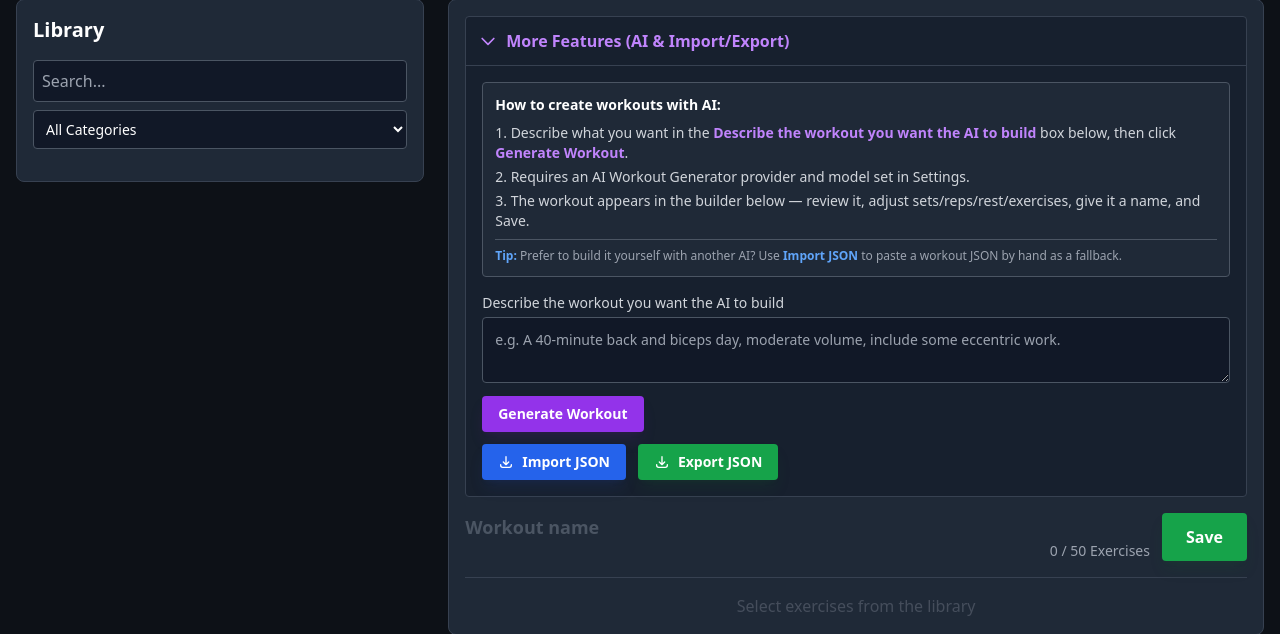
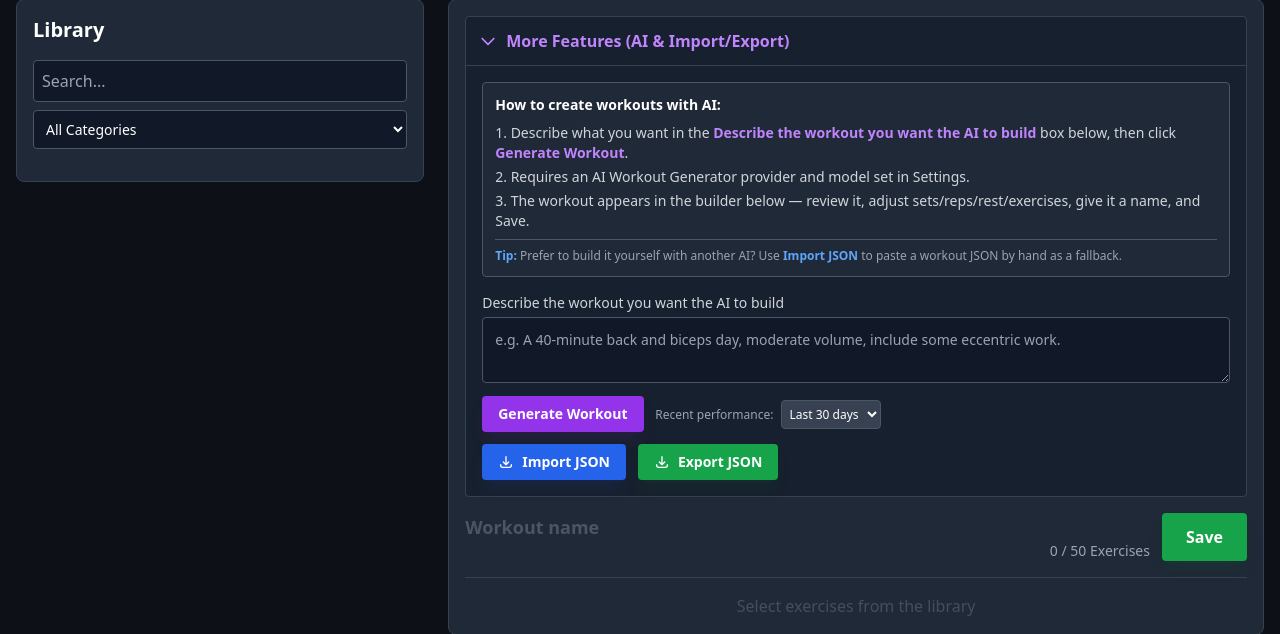
Before and after one commit to labatt/speediance-smartgym-workout-manager, a Flask app: template templates/create.html in a window 1280 px wide, after a click on "More Features (AI & Import/Export)". Shown: the part 103-737 px from the top of the page. Run offline with Flask 3, Linux system fonts and the light colour scheme; the template is opened without the code that fills it, so the values that code supplies are empty; some libraries are stand-ins or nearby versions.

Commit message:
create: recent-performance window control on Generate Workout

```diff
--- a/templates/create.html
+++ b/templates/create.html
@@ -76,6 +76,14 @@
                             class="mt-2 bg-purple-600 hover:bg-purple-700 text-white px-4 py-2 rounded font-bold transition shadow-lg shadow-purple-900/20">
                             Generate Workout
                         </button>
+                        <label class="text-xs text-gray-400 ml-2">Recent performance:
+                            <select id="wg-recent-days" class="ml-1 p-1 bg-gray-700 rounded text-white border border-gray-600 text-xs">
+                                <option value="30" selected>Last 30 days</option>
+                                <option value="14">Last 14 days</option>
+                                <option value="7">Last 7 days</option>
+                                <option value="0">Off</option>
+                            </select>
+                        </label>
                         <span id="wg-generate-msg" class="text-sm text-gray-400 ml-2"></span>
                     </div>
 
@@ -1027,9 +1035,10 @@
         if (!request) { msg.textContent = 'Describe the workout first.'; return; }
         btn.disabled = true; msg.textContent = 'Generating… this can take a moment.';
         try {
+            const recentDays = parseInt(document.getElementById('wg-recent-days').value, 10) || 0;
             const r = await fetch('/api/workout/generate', {
                 method: 'POST', headers: {'Content-Type': 'application/json'},
-                body: JSON.stringify({ request })
+                body: JSON.stringify({ request, recent_days: recentDays })
             });
             const d = await r.json();
             if (d.error) { msg.textContent = d.error; return; }
```
